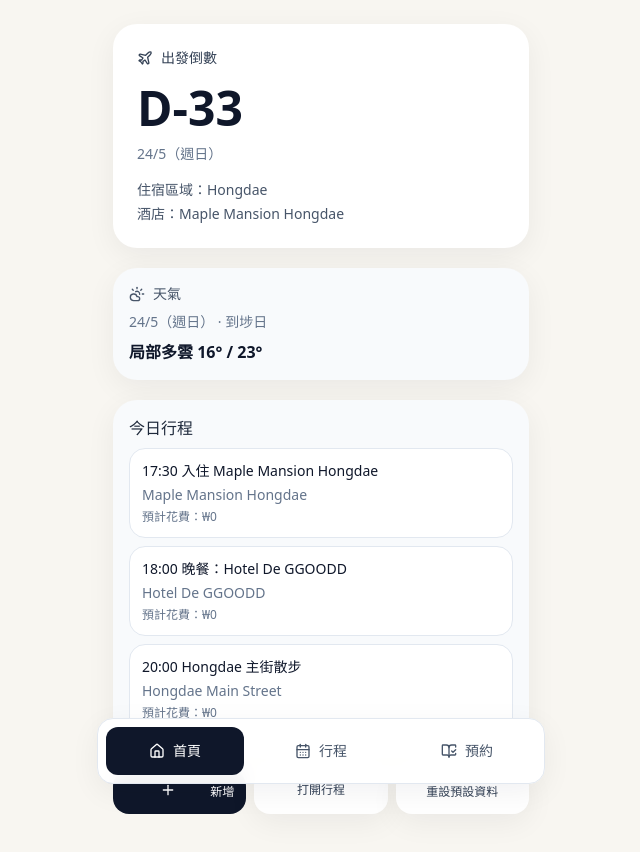
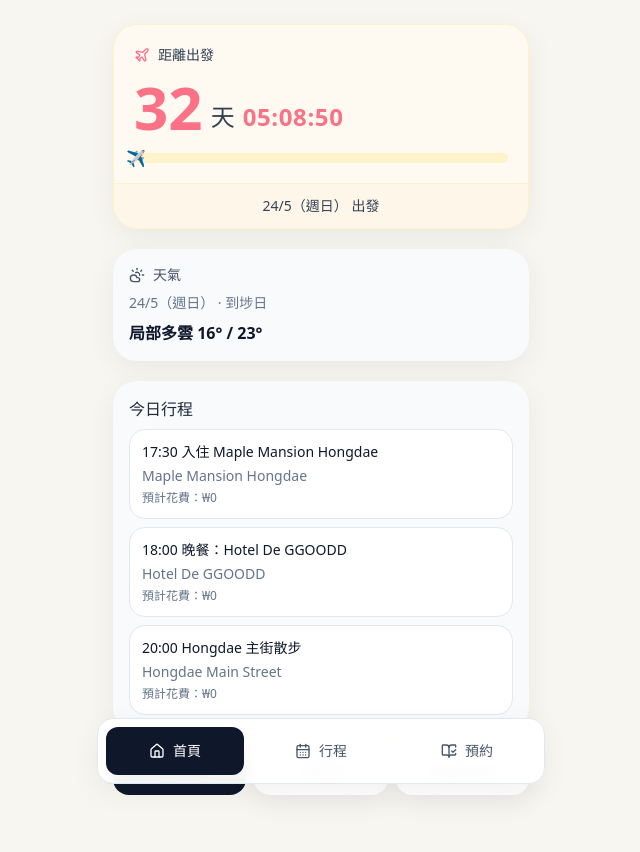
Before and after one commit to onyinno/seoul-companion-os, a Next.js app: page / in a window 1280 px wide. Shown: the top 852 px of the page, without its empty margins (319-959 px from the left). Built offline with nearby package versions, Linux system fonts and the light colour scheme.

Commit message:
refactor(dashboard): redesign departure hero as soft travel countdown

```diff
--- a/components/dashboard.tsx
+++ b/components/dashboard.tsx
@@ -1,16 +1,19 @@
 'use client';
 
 import Link from 'next/link';
-import { useState } from 'react';
+import { useEffect, useMemo, useState } from 'react';
 import { CloudSun, Plane, Plus } from 'lucide-react';
 import { motion } from 'framer-motion';
-import { daysUntil, formatDate, weatherLabel } from '@/lib/utils';
+import { formatDate, weatherLabel } from '@/lib/utils';
 import { useTripStore } from '@/store/use-trip-store';
 import { Button } from '@/components/ui/button';
 import { AddActivitySheet } from '@/components/add-activity-sheet';
 
+const DAY_MS = 24 * 60 * 60 * 1000;
+
 export function DashboardScreen() {
   const [isSheetOpen, setIsSheetOpen] = useState(false);
+  const [now, setNow] = useState(() => Date.now());
   const { trip, days, activities, selectedDayId, addActivity, resetToSeed } = useTripStore();
   const todayDay = days.find((d) => d.id === selectedDayId) ?? days[0];
   const todayActivities = activities
@@ -18,25 +21,63 @@ export function DashboardScreen() {
     .sort((a, b) => a.order - b.order)
     .slice(0, 3);
 
+  useEffect(() => {
+    const timer = window.setInterval(() => {
+      setNow(Date.now());
+    }, 1000);
+
+    return () => {
+      window.clearInterval(timer);
+    };
+  }, []);
+
+  const departureAt = useMemo(() => new Date(`${trip.departureDate}T00:00:00`).getTime(), [trip.departureDate]);
+  const planningStartAt = useMemo(() => departureAt - 30 * DAY_MS, [departureAt]);
+
+  const remainingMs = Math.max(0, departureAt - now);
+  const remainingDays = Math.floor(remainingMs / DAY_MS);
+  const remainingHours = Math.floor((remainingMs % DAY_MS) / (60 * 60 * 1000));
+  const remainingMinutes = Math.floor((remainingMs % (60 * 60 * 1000)) / (60 * 1000));
+  const remainingSeconds = Math.floor((remainingMs % (60 * 1000)) / 1000);
+
+  const progressRatio = Math.min(1, Math.max(0, (now - planningStartAt) / (departureAt - planningStartAt)));
+
   return (
     <>
       <div className="space-y-5">
         <motion.section
           initial={{ opacity: 0, y: 8 }}
           animate={{ opacity: 1, y: 0 }}
-          className="rounded-3xl bg-white p-6 shadow-soft"
+          className="overflow-hidden rounded-3xl border border-amber-100 bg-[#fffaf1] shadow-soft"
         >
-          <div className="flex items-center gap-2 text-sm font-medium text-slate-700">
-            <Plane className="h-4 w-4" />
-            出發倒數
+          <div className="p-5">
+            <div className="flex items-center gap-2 text-sm font-medium text-slate-700">
+              <Plane className="h-4 w-4 text-rose-400" />
+              距離出發
+            </div>
+
+            <div className="mt-3 flex items-end gap-2 text-rose-400">
+              <p className="text-6xl font-semibold leading-none">{remainingDays}</p>
+              <p className="pb-1 text-2xl text-slate-700">天</p>
+              <p className="pb-1 text-2xl font-semibold tracking-wide">{String(remainingHours).padStart(2, '0')}:{String(remainingMinutes).padStart(2, '0')}:{String(remainingSeconds).padStart(2, '0')}</p>
+            </div>
+
+            <div className="mt-4">
+              <div className="relative h-2.5 rounded-full bg-amber-100/90">
+                <div className="h-full rounded-full bg-rose-300/90" style={{ width: `${progressRatio * 100}%` }} />
+                <span
+                  className="absolute top-1/2 -translate-y-1/2 text-base"
+                  style={{ left: `calc(${progressRatio * 100}% - 8px)` }}
+                  aria-hidden="true"
+                >
+                  ✈️
+                </span>
+              </div>
+            </div>
           </div>
-          <div className="mt-4 space-y-3">
-            <p className="text-5xl font-semibold leading-none">D-{daysUntil(trip.departureDate)}</p>
-            <p className="text-sm text-slate-500">{formatDate(trip.departureDate)}</p>
-            <div className="pt-1 text-sm text-slate-600">
-              <p>住宿區域：{trip.baseArea}</p>
-              <p className="mt-1">酒店：{trip.hotel}</p>
-            </div>
+
+          <div className="border-t border-amber-100 bg-[#fff6ea] px-5 py-3 text-center">
+            <p className="text-sm font-medium text-slate-700">{formatDate(trip.departureDate)} 出發</p>
           </div>
         </motion.section>
 
```
